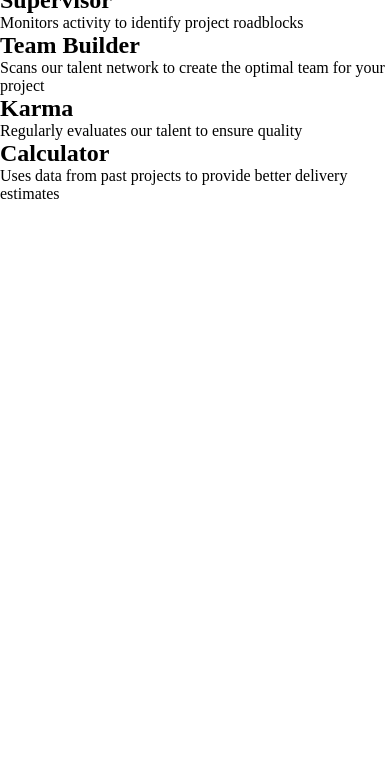
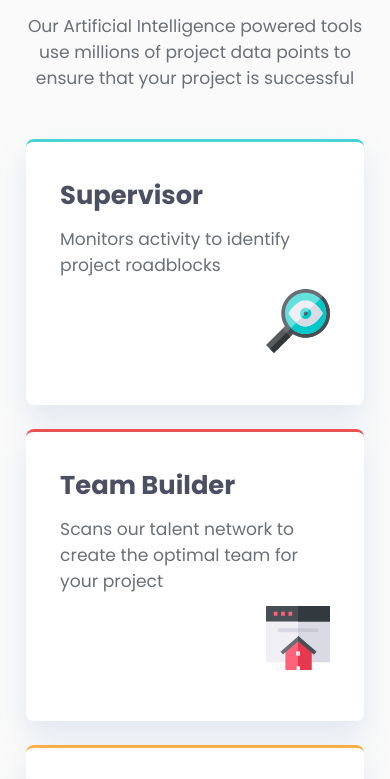
Before and after one commit to MatiasBastarrica/four-card-feature-section-master, a plain HTML site: page index.html in a window 390 px wide. Shown: the part 123-902 px from the top of the page. Before the commit the page ends 844 px from the top, so only its background shows below. Drawn offline with Linux system fonts and the light colour scheme.

Commit message:
Style the mobile design

```diff
--- a/index.html
+++ b/index.html
@@ -22,7 +22,7 @@
   </head>
   <body>
     <main>
-      <div class="stack">
+      <div class="stack region">
         <h1>
           Reliable, efficient delivery
           <span class="text-accent">Powered by Technology</span>
@@ -32,34 +32,37 @@
           points to ensure that your project is successful
         </p>
       </div>
-      <div class="grid">
-        <article>
-          <h2 class="article__title">Supervisor</h2>
+      <div class="grid stack region">
+        <article class="column border-top-cyan">
+          <h2 class="article__title text-accent">Supervisor</h2>
           <p class="article__desc">
             Monitors activity to identify project roadblocks
           </p>
-          <img src="" alt="" />
+          <img src="./images/icon-supervisor.svg" alt="A magnifying glass." />
         </article>
-        <article>
-          <h2 class="article__title">Team Builder</h2>
+        <article class="column border-top-red">
+          <h2 class="article__title text-accent">Team Builder</h2>
           <p class="article__desc">
             Scans our talent network to create the optimal team for your project
           </p>
-          <img src="" alt="" />
+          <img
+            src="./images/icon-team-builder.svg"
+            alt="An icon of a house in front of a web browser window."
+          />
         </article>
-        <article>
-          <h2 class="article__title">Karma</h2>
+        <article class="column border-top-orange">
+          <h2 class="article__title text-accent">Karma</h2>
           <p class="article__desc">
             Regularly evaluates our talent to ensure quality
           </p>
-          <img src="" alt="" />
+          <img src="./images/icon-karma.svg" alt="An electric lamp." />
         </article>
-        <article>
-          <h2 class="article__title">Calculator</h2>
+        <article class="column border-top-blue">
+          <h2 class="article__title text-accent">Calculator</h2>
           <p class="article__desc">
             Uses data from past projects to provide better delivery estimates
           </p>
-          <img src="" alt="" />
+          <img src="./images/icon-calculator.svg" alt="A computer monitor." />
         </article>
       </div>
     </main>
--- a/styles.css
+++ b/styles.css
@@ -32,3 +32,86 @@ img {
   display: block;
   height: auto;
 }
+
+/* ### UTILITIES ### */
+
+.text-accent {
+  color: var(--grey-500);
+}
+
+.border-top-red {
+  border-top: 3px solid var(--red);
+}
+
+.border-top-cyan {
+  border-top: 3px solid var(--cyan);
+}
+
+.border-top-orange {
+  border-top: 3px solid var(--orange);
+}
+
+.border-top-blue {
+  border-top: 3px solid var(--blue);
+}
+
+.region {
+  padding-block: 1.5rem;
+}
+
+.column {
+  display: flex;
+  flex-direction: column;
+  gap: 0.7rem;
+}
+
+.stack > * + * {
+  margin-top: var(--space);
+}
+
+.grid {
+  --space: 1.5rem;
+}
+
+/* ### GENERAL STYLING ### */
+
+body {
+  font-family: var(--ff-poppins);
+  font-size: 15px;
+  color: var(--grey-400);
+  background-color: hsl(0, 0%, 98.04%);
+  font-size: clamp(0.938rem, 0.3vw + 1rem, 1.2rem);
+}
+
+main {
+  padding: 1.5em;
+}
+
+h1 {
+  font-weight: var(--fw-400);
+  text-align: center;
+  font-size: clamp(1.5rem, 0.5vw + 1rem, 1.9rem);
+}
+
+h1 span {
+  font-weight: var(--fw-600);
+  display: block;
+}
+
+.subtitle {
+  font-weight: var(--fw-400);
+  text-align: center;
+}
+
+.grid article {
+  background-color: var(--white);
+  border-radius: 0.5rem;
+  padding: 2em 2em 3em;
+  box-shadow: 0 15px 30px rgba(91, 133, 185, 0.15);
+  max-width: 405px;
+  margin-inline: auto;
+}
+
+.grid article img {
+  align-self: flex-end;
+}
```
